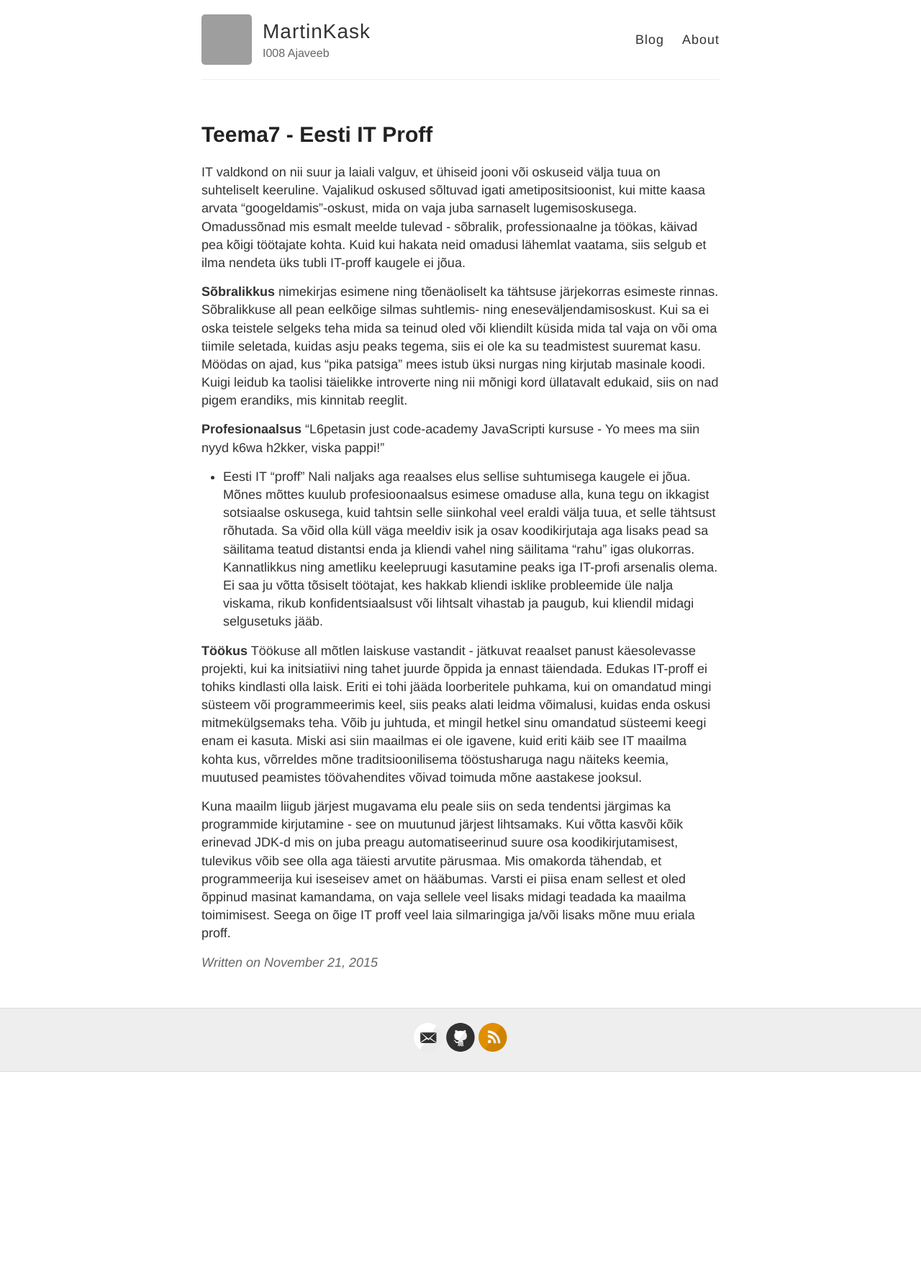
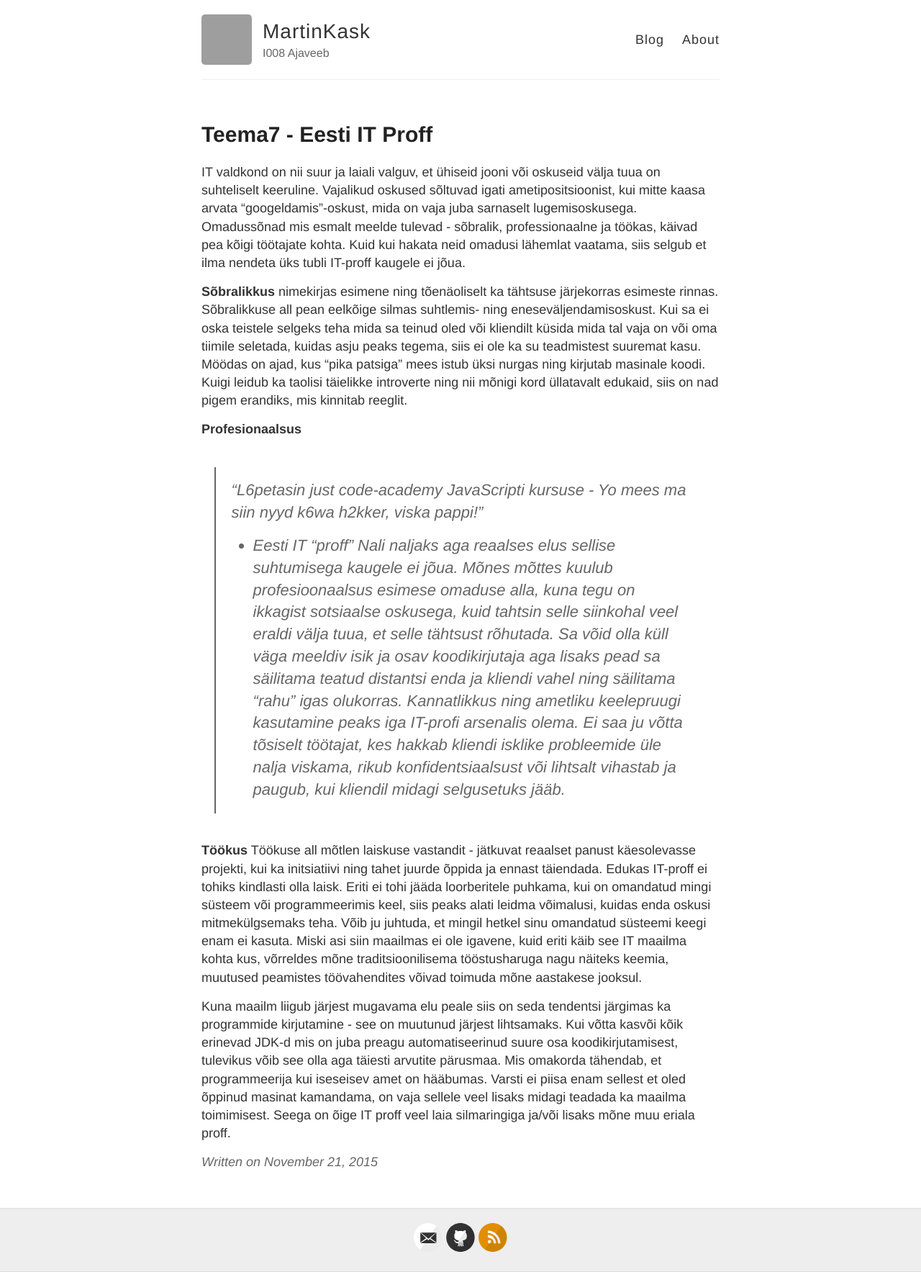
Before and after one commit to KaskMartin/KaskMartin.github.io, a Jekyll site: the page built from _posts/2015-11-21-Teema7 -it_proff.md, in a window 1280 px wide. Shown: the whole page at 72% size. Built offline with Jekyll 4.4.1, drawn with Linux system fonts in a browser that asks for light colours; Markdown is read by kramdown in place of the engine named in the settings; comment, search, counter and statistics services are not loaded; before the commit the page ends 1489 px from its top, so only the background shows below that; grey boxes are pictures that could not be loaded.

```diff
--- a/_posts/2015-11-21-Teema7 -it_proff.md
+++ b/_posts/2015-11-21-Teema7 -it_proff.md
@@ -9,8 +9,9 @@ IT valdkond on nii suur ja laiali valguv, et ühiseid jooni või oskuseid välja
 nimekirjas esimene ning tõenäoliselt ka tähtsuse järjekorras esimeste rinnas. Sõbralikkuse all pean eelkõige silmas suhtlemis- ning eneseväljendamisoskust. Kui sa ei oska teistele selgeks teha mida sa teinud oled või kliendilt küsida mida tal vaja on või oma tiimile seletada, kuidas asju peaks tegema, siis ei ole ka su teadmistest suuremat kasu. Möödas on ajad, kus "pika patsiga" mees istub üksi nurgas ning kirjutab masinale koodi. Kuigi leidub ka taolisi täielikke introverte ning nii mõnigi kord üllatavalt edukaid, siis on nad pigem erandiks, mis kinnitab reeglit.
 
 **Profesionaalsus**
-"L6petasin just code-academy JavaScripti kursuse - Yo mees ma siin nyyd k6wa h2kker, viska pappi!"
-- Eesti IT "proff"
+> "L6petasin just code-academy JavaScripti kursuse - Yo mees ma siin
+> nyyd k6wa h2kker, viska pappi!"
+> - Eesti IT "proff"
 Nali naljaks aga reaalses elus sellise suhtumisega kaugele ei jõua. Mõnes mõttes kuulub profesioonaalsus esimese omaduse alla, kuna tegu on ikkagist sotsiaalse oskusega, kuid tahtsin selle siinkohal veel eraldi välja tuua, et selle tähtsust rõhutada. Sa võid olla küll väga meeldiv isik ja osav koodikirjutaja aga lisaks pead sa säilitama teatud distantsi enda ja kliendi vahel ning säilitama "rahu" igas olukorras. Kannatlikkus ning ametliku keelepruugi kasutamine peaks iga IT-profi arsenalis olema. Ei saa ju võtta tõsiselt töötajat, kes hakkab kliendi isklike probleemide üle nalja viskama, rikub konfidentsiaalsust või lihtsalt vihastab ja paugub, kui kliendil midagi selgusetuks jääb.
 
 **Töökus**
```
